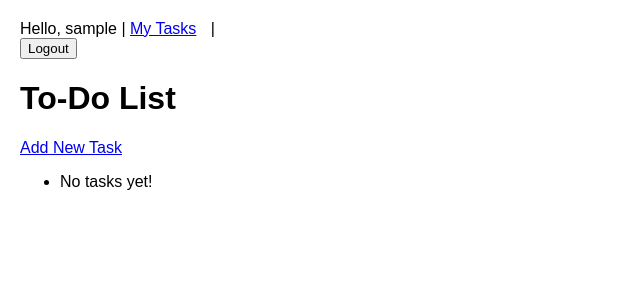
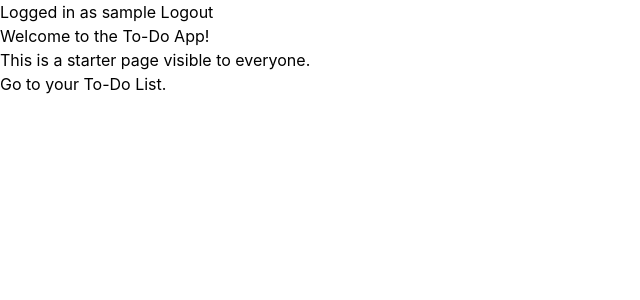
Before and after one commit to Aleksandar1336/Django-To-Do-App, a Django app: page / in a window 1280 px wide. Shown: the top 300 px of the page, without its empty margins (0-640 px from the left). Run offline with Django 5.2, Linux system fonts and the light colour scheme; the visitor is signed in with stand-in values (Sample User, id 1); data that the repository does not hold is empty; some libraries are stand-ins or nearby versions.

Commit message:
Broken Design
Installng Tailwind CSS

```diff
--- a/tasks/urls.py
+++ b/tasks/urls.py
@@ -2,11 +2,13 @@ from django.urls import path
 from . import views
 
 urlpatterns = [
-    path("", views.task_list, name="task_list"),
-    path("add/", views.add_task, name="add_task"),
-    path("<int:pk>/", views.task_detail, name="task_detail"),
-    path("<int:pk>/edit/", views.edit_task, name="edit_task"),
-    path("<int:pk>/delete/", views.delete_task, name="delete_task"),
+    path("", views.home, name="home"),
+    path("tasks/", views.task_list, name="task_list"),
+    path("tasks/add/", views.add_task, name="add_task"),
+    path("tasks/<int:pk>/", views.task_detail, name="task_detail"),
+    path("tasks/<int:pk>/edit/", views.edit_task, name="edit_task"),
+    path("tasks/<int:pk>/delete/", views.delete_task, name="delete_task"),
+    path("toggle/<int:pk>/", views.toggle_task, name="toggle_task"),
     # Signup
     path("signup/", views.signup, name="signup"),
 ]
--- a/tasks/views.py
+++ b/tasks/views.py
@@ -6,10 +6,6 @@ from django.contrib.auth import login
 
 
 def signup(request):
-    # Redirect authenticated users away from signup page
-    if request.user.is_authenticated:
-        return redirect("task_list")
-
     if request.method == "POST":
         form = UserCreationForm(request.POST)
         if form.is_valid():
@@ -18,14 +14,11 @@ def signup(request):
             return redirect("task_list")
     else:
         form = UserCreationForm()
-
     return render(request, "registration/signup.html", {"form": form})
 
 
-@login_required
-def task_list(request):
-    tasks = Task.objects.filter(user=request.user)
-    return render(request, "task_list.html", {"tasks": tasks})
+def home(request):
+    return render(request, "home.html")
 
 
 @login_required
@@ -58,8 +51,44 @@ def edit_task(request, pk):
 
 @login_required
 def delete_task(request, pk):
+    task = Task.objects.get(pk=pk, user=request.user)
+    task.delete()
+    return redirect("task_list")
+
+
+from django.shortcuts import render, redirect, get_object_or_404
+from django.contrib.auth.decorators import login_required
+from .models import Task
+from .forms import TaskForm
+
+
+@login_required
+def task_list(request):
+    tasks = Task.objects.filter(user=request.user).order_by("-id")
+    form = TaskForm()
+
+    # Handle adding a new task
+    if request.method == "POST":
+        form = TaskForm(request.POST)
+        if form.is_valid():
+            task = form.save(commit=False)
+            task.user = request.user
+            task.save()
+            return redirect("task_list")
+
+    return render(request, "task_list.html", {"tasks": tasks, "form": form})
+
+
+@login_required
+def toggle_task(request, pk):
     task = get_object_or_404(Task, pk=pk, user=request.user)
-    if request.method == "POST":
-        task.delete()
-        return redirect("task_list")
-    return render(request, "delete_task.html", {"task": task})
+    task.completed = not task.completed
+    task.save()
+    return redirect("task_list")
+
+
+@login_required
+def delete_task(request, pk):
+    task = get_object_or_404(Task, pk=pk, user=request.user)
+    task.delete()
+    return redirect("task_list")
--- a/templates/base.html
+++ b/templates/base.html
@@ -1,3 +1,5 @@
+{% load static %}
+{% load crispy_forms_tags %}
 <!DOCTYPE html>
 <html lang="en">
     <head>
@@ -5,28 +7,27 @@
         <title>
             {% block title %}To-Do App{% endblock %}
         </title>
-        <style>
-        body { font-family: Arial, sans-serif; margin: 20px; }
-        nav { margin-bottom: 20px; }
-        nav a { margin-right: 10px; }
-        </style>
+        <link href="https://cdn.jsdelivr.net/npm/flowbite@4.0.1/dist/flowbite.min.css"
+              rel="stylesheet" />
+        <script src="https://cdn.jsdelivr.net/npm/flowbite@4.0.1/dist/flowbite.min.js"></script>
     </head>
     <body>
-        <nav>
-            {% if user.is_authenticated %}
-                Hello, {{ user.username }} |
-                <a href="{% url 'task_list' %}">My Tasks</a> |
-                <form method="post" action="{% url 'logout' %}">
-                    {% csrf_token %}
-                    <button type="submit">Logout</button>
-                </form>
-            {% else %}
-                <a href="{% url 'login' %}">Login</a> |
-                <a href="{% url 'signup' %}">Sign Up</a>
-            {% endif %}
-        </nav>
-        <main>
+        <div class="container">
+            <!-- Top navigation -->
+            <div class="top-nav">
+                {% if user.is_authenticated %}
+                    <span>Logged in as {{ user.username }}</span>
+                    <form method="POST" action="{% url 'logout' %}" style="display:inline;">
+                        {% csrf_token %}
+                        <button type="submit" class="logout-btn">Logout</button>
+                    </form>
+                {% else %}
+                    <a href="{% url 'login' %}" class="nav-link">Login</a> |
+                    <a href="{% url 'signup' %}" class="nav-link">Sign Up</a>
+                {% endif %}
+            </div>
+            <!-- Page content -->
             {% block content %}{% endblock %}
-        </main>
+        </div>
     </body>
 </html>
--- /dev/null
+++ b/templates/home.html
@@ -0,0 +1,15 @@
+{% extends "base.html" %}
+{% block title %}Welcome{% endblock %}
+{% block content %}
+    <h1>Welcome to the To-Do App!</h1>
+    <p>This is a starter page visible to everyone.</p>
+    {% if user.is_authenticated %}
+        <p>
+            Go to your <a href="{% url 'task_list' %}">To-Do List</a>.
+        </p>
+    {% else %}
+        <p>
+            <a href="{% url 'login' %}">Login</a> or <a href="{% url 'signup' %}">Sign Up</a> to start managing your tasks.
+        </p>
+    {% endif %}
+{% endblock %}
--- a/templates/task_list.html
+++ b/templates/task_list.html
@@ -1,21 +1,30 @@
 {% extends "base.html" %}
+{% load static %}
 {% block title %}My To-Do List{% endblock %}
 {% block content %}
-    <h1>To-Do List</h1>
-    <a href="{% url 'add_task' %}">Add New Task</a>
-    <ul>
+    <div class="todo-app">
+        <h2>
+            To-Do List
+            <img src="{% static 'images/icon.png' %}">
+        </h2>
+        <form method="POST" class="row">
+            {% csrf_token %}
+            {{ form.title }}
+            <button type="submit">Add</button>
+        </form>
+        <ul id="list-container">
             {% for task in tasks %}
-            <li>
-                <a href="{% url 'task_detail' task.pk %}">{{ task.title }}</a>
-                -
-                {% if task.completed %}
-                    Done
-                {% else %}
-                    Pending
-                {% endif %}
+                <li class="{% if task.completed %}checked{% endif %}">
+                    <!-- Circle link -->
+                    <a href="{% url 'toggle_task' task.pk %}" class="tick-circle"></a>
+                    <!-- Task text -->
+                    <span class="task-text">{{ task.title }}</span>
+                    <!-- Delete button -->
+                    <span class="delete"><a href="{% url 'delete_task' task.pk %}">&times;</a></span>
                 </li>
             {% empty %}
                 <li>No tasks yet!</li>
             {% endfor %}
         </ul>
+    </div>
 {% endblock %}
```
Also changed, not shown: ToDoApp/settings.py (+15 -1 lines), tasks/forms.py (added, +13 -0 lines), templates/registration/login.html (+9 -9 lines), templates/registration/signup.html (+13 -11 lines), static/src/input.css (added). Lines whose indentation alone changed are shown as unchanged.
